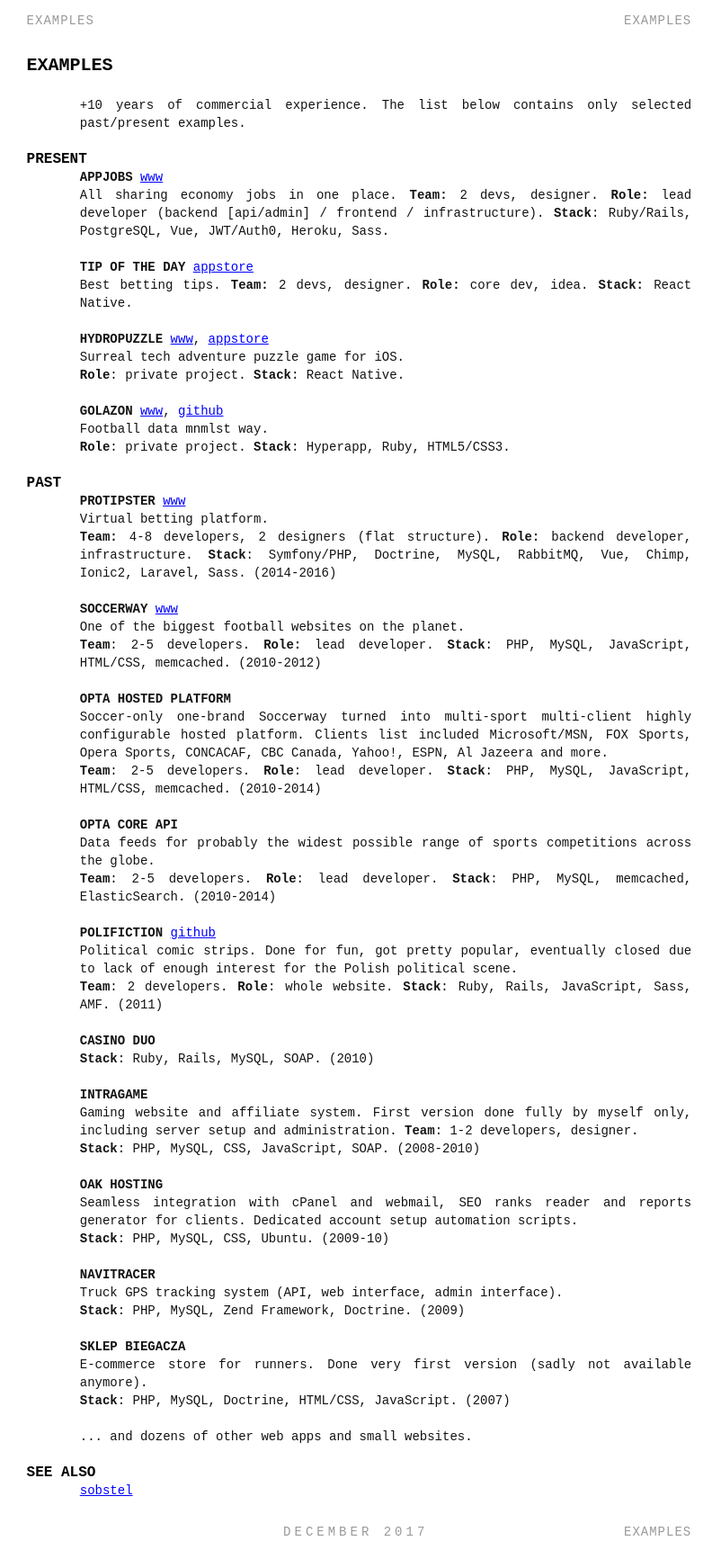
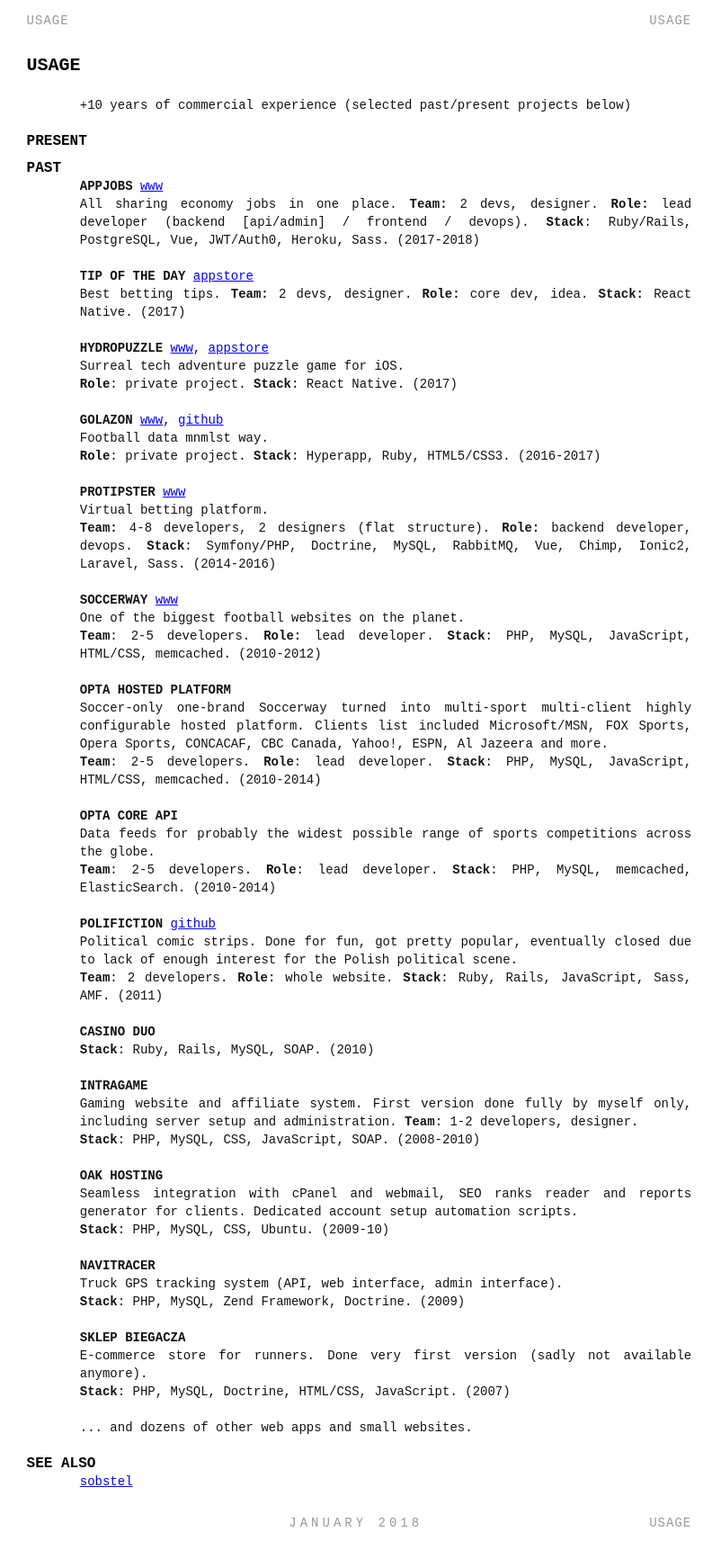
Before and after one commit to sobstel/sobstel.github.com, a Jekyll site: the page usage/index.html, which Jekyll copies as it is, in a window 1280 px wide. Shown: the whole page at 90% size, without its empty margins (0-802 px from the left). Built offline with Jekyll 4.4.1, drawn with Linux system fonts in a browser that asks for light colours.

Commit message:
If you want to achieve greatness stop asking for permission.

```diff
--- a/_data/gists.yml
+++ b/_data/gists.yml
@@ -1,4 +1,7 @@
 ---
+- title: Climb the stairs (brain friendly, not so cpu friendly)
+  url: https://gist.github.com/b4a9eba78cc7dabf5e325911dd4223b5
+  date: '2018-01-06T12:54:27Z'
 - title: Warden Rails cookie
   url: https://gist.github.com/f992e8ecb5950607dae7f1a9296d11b1
   date: '2017-12-29T10:40:11Z'
--- a/examples/index.html
+++ b/usage/index.html
@@ -3,7 +3,7 @@
 <head><meta charset="utf-8"/> <meta name="viewport" content="width=device-width, initial-scale=1"/>
   <meta http-equiv='content-type' value='text/html;charset=utf8'>
   <meta name='generator' value='Ronn/v0.7.3 (http://github.com/rtomayko/ronn/tree/0.7.3)'>
-  <title>EXAMPLES</title>
+  <title>USAGE</title>
   <style type='text/css' media='all'>
   /* style: man */
   body#manpage {margin:0}
@@ -68,45 +68,49 @@
   </div>
 
   <ol class='man-decor man-head man head'>
-    <li class='tl'>examples</li>
+    <li class='tl'>usage</li>
     <li class='tc'></li>
-    <li class='tr'>examples</li>
+    <li class='tr'>usage</li>
   </ol>
 
-  <h1>EXAMPLES</h1>
-<p>+10 years of commercial experience. The list below contains only selected
-past/present examples.</p>
+  <h1>USAGE</h1>
+<p>+10 years of commercial experience
+(selected past/present projects below)</p>
 
 <h2 id="PRESENT">PRESENT</h2>
+
+<h2 id="PAST">PAST</h2>
 
 <p><code>APPJOBS</code> <a href="https://www.appjobs.com/">www</a><br />
 All sharing economy jobs in one place.
 <strong>Team:</strong> 2 devs, designer.
-<strong>Role:</strong> lead developer (backend [api/admin] / frontend / infrastructure).
-<strong>Stack</strong>: Ruby/Rails, PostgreSQL, Vue, JWT/Auth0, Heroku, Sass.</p>
+<strong>Role:</strong> lead developer (backend [api/admin] / frontend / devops).
+<strong>Stack</strong>: Ruby/Rails, PostgreSQL, Vue, JWT/Auth0, Heroku, Sass.
+(2017-2018)</p>
 
 <p><code>TIP OF THE DAY</code> <a href="https://itunes.apple.com/pl/app/dans-daily-tip/id1281243051">appstore</a><br />
 Best betting tips.
 <strong>Team:</strong> 2 devs, designer.
 <strong>Role:</strong> core dev, idea.
-<strong>Stack:</strong> React Native.</p>
+<strong>Stack:</strong> React Native.
+(2017)</p>
 
 <p><code>HYDROPUZZLE</code> <a href="http://www.sobstel.org/hydropuzzle/">www</a>, <a href="https://itunes.apple.com/app/id1294812505?ls=1&amp;mt=8">appstore</a><br />
 Surreal tech adventure puzzle game for iOS.<br />
 <strong>Role</strong>: private project.
-<strong>Stack</strong>: React Native.</p>
+<strong>Stack</strong>: React Native.
+(2017)</p>
 
 <p><code>GOLAZON</code> <a href="http://www.golazon/com/">www</a>, <a href="https://github.com/sobstel/golazon">github</a><br />
 Football data mnmlst way.<br />
 <strong>Role</strong>: private project.
-<strong>Stack</strong>: Hyperapp, Ruby, HTML5/CSS3.</p>
-
-<h2 id="PAST">PAST</h2>
+<strong>Stack</strong>: Hyperapp, Ruby, HTML5/CSS3.
+(2016-2017)</p>
 
 <p><code>PROTIPSTER</code> <a href="https://www.protipster.com/">www</a><br />
 Virtual betting platform.<br />
 <strong>Team:</strong> 4-8 developers, 2 designers (flat structure).
-<strong>Role:</strong> backend developer, infrastructure.
+<strong>Role:</strong> backend developer, devops.
 <strong>Stack</strong>: Symfony/PHP, Doctrine, MySQL, RabbitMQ, Vue, Chimp,
 Ionic2, Laravel, Sass.
 (2014-2016)</p>
@@ -181,8 +185,8 @@
 
   <ol class='man-decor man-foot man foot'>
     <li class='tl'></li>
-    <li class='tc'>December 2017</li>
-    <li class='tr'>examples</li>
+    <li class='tc'>January 2018</li>
+    <li class='tr'>usage</li>
   </ol>
 
   </div>
```
Also changed, not shown: _data/popular_repos.yml (+6 -6 lines), _archives/xteam.html (renamed from xteam.html), 4 other files.
